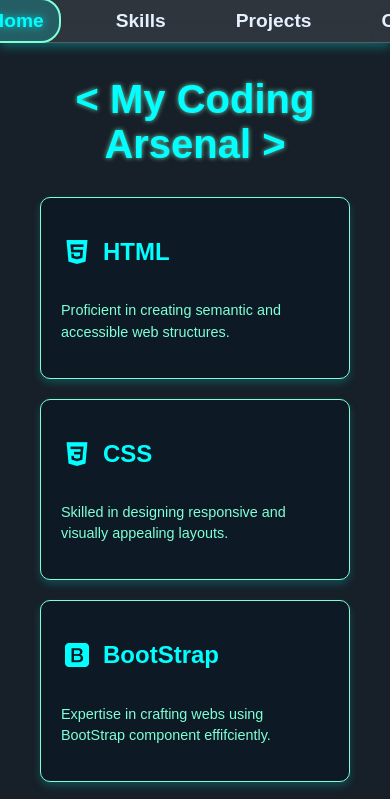
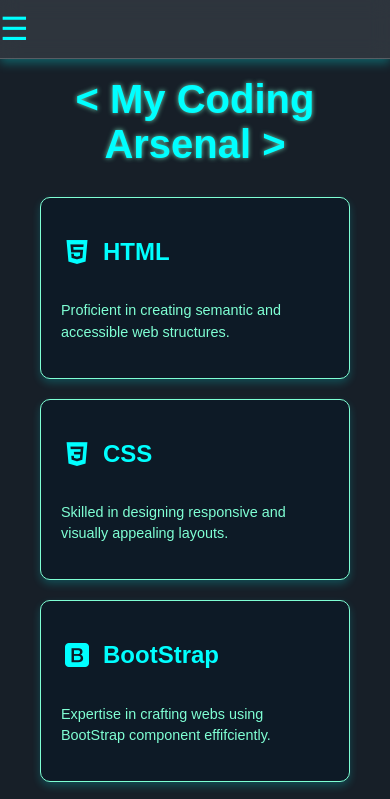
Before and after one commit to Mrunali394/Port, a plain HTML site: page skills.html in a window 390 px wide. Shown: the top 799 px of the page. Drawn offline with nearby package versions, Linux system fonts and the light colour scheme.

Commit message:
Updated CSS and JS files, and modified HTML files

```diff
--- a/CSS/about.css
+++ b/CSS/about.css
@@ -1,4 +1,4 @@
-/* General Styles */
+
 body {
   margin: 0;
   padding: 0;
@@ -11,6 +11,7 @@ body {
   min-height: 100vh;
 }
 
+/* Glass Navbar */
 .glass-navbar {
   position: fixed;
   top: 0;
@@ -22,11 +23,13 @@ body {
   border-bottom: 1px solid rgba(255, 255, 255, 0.2); /* Subtle border */
   z-index: 1000;
   padding: 10px 0;
+  display: flex;
+  justify-content: space-between;
+  align-items: center;
 }
 
 .nav-links {
   display: flex;
-  justify-content: center;
   list-style: none;
   padding: 0;
   margin: 0;
@@ -36,11 +39,7 @@ body {
   margin: 0 20px;
 }
 
-.def {
-  font-size: 1.2em;
-  font-weight: bold;
-  color: #00ffff;
-}
+
 
 .nav-links li a {
   text-decoration: none;
@@ -53,11 +52,43 @@ body {
 }
 
 .nav-links li a:hover {
-  background: rgba(0, 255, 255, 0.2); /* Light glass highlight on hover */
-  color: #00ffff; /* Bright neon effect */
-  text-shadow: 0 0 8px rgba(0, 255, 255, 0.8); /* Glowing text */
+  background: rgba(0, 255, 255, 0.2);
+  color: #00ffff;
+  text-shadow: 0 0 8px rgba(0, 255, 255, 0.8);
   border: solid 2px aquamarine;
 }
+
+/* Hamburger Menu */
+.hamburger {
+  display: none;
+  cursor: pointer;
+  font-size: 2rem;
+  color: #00ffff;
+}
+
+/* Responsive Design */
+@media (max-width: 768px) {
+  .nav-links {
+    display: none; /* Initially hide the menu */
+    flex-direction: column;
+    background: rgba(255, 255, 255, 0.1);
+    position: absolute;
+    top: 60px;
+    right: 0;
+    width: 100%;
+    box-shadow: 0 4px 10px rgba(0, 255, 255, 0.3);
+    border-radius: 0 0 10px 10px;
+  }
+
+  .nav-links.show {
+    display: flex; /* Show the menu when toggled */
+  }
+
+  .hamburger {
+    display: block; /* Show hamburger menu on smaller screens */
+  }
+}
+
 /* About Me Section */
 .about-me-coding {
   text-align: left;
--- a/CSS/contact.css
+++ b/CSS/contact.css
@@ -1,4 +1,4 @@
-/* General Reset */
+
 body, html {
   margin: 0;
   padding: 0;
@@ -8,6 +8,7 @@ body, html {
   overflow: hidden;
 }
 
+/* Glass Navbar */
 .glass-navbar {
   position: fixed;
   top: 0;
@@ -19,11 +20,16 @@ body, html {
   border-bottom: 1px solid rgba(255, 255, 255, 0.2); /* Subtle border */
   z-index: 1000;
   padding: 10px 0;
+  display: flex;
+  justify-content: space-between;
+  align-items: center;
 }
+
+
 
 .nav-links {
   display: flex;
-  justify-content: center;
+
   list-style: none;
   padding: 0;
   margin: 0;
@@ -33,11 +39,7 @@ body, html {
   margin: 0 20px;
 }
 
-.def {
-  font-size: 1.2em;
-  font-weight: bold;
-  color: #00ffff;
-}
+
 
 .nav-links li a {
   text-decoration: none;
@@ -50,10 +52,41 @@ body, html {
 }
 
 .nav-links li a:hover {
-  background: rgba(0, 255, 255, 0.2); /* Light glass highlight on hover */
-  color: #00ffff; /* Bright neon effect */
-  text-shadow: 0 0 8px rgba(0, 255, 255, 0.8); /* Glowing text */
+  background: rgba(0, 255, 255, 0.2);
+  color: #00ffff;
+  text-shadow: 0 0 8px rgba(0, 255, 255, 0.8);
   border: solid 2px aquamarine;
+}
+
+/* Hamburger Menu */
+.hamburger {
+  display: none;
+  cursor: pointer;
+  font-size: 2rem;
+  color: #00ffff;
+}
+
+/* Responsive Design */
+@media (max-width: 768px) {
+  .nav-links {
+    display: none; /* Initially hide the menu */
+    flex-direction: column;
+    background: rgba(255, 255, 255, 0.1);
+    position: absolute;
+    top: 60px;
+    right: 0;
+    width: 100%;
+    box-shadow: 0 4px 10px rgba(0, 255, 255, 0.3);
+    border-radius: 0 0 10px 10px;
+  }
+
+  .nav-links.show {
+    display: flex; /* Show the menu when toggled */
+  }
+
+  .hamburger {
+    display: block; /* Show hamburger menu on smaller screens */
+  }
 }
 
 /* Matrix Effect Background */
--- a/CSS/project.css
+++ b/CSS/project.css
@@ -11,6 +11,7 @@ body {
     min-height: 100vh;
   }
 
+  /* Glass Navbar */
 .glass-navbar {
   position: fixed;
   top: 0;
@@ -22,11 +23,13 @@ body {
   border-bottom: 1px solid rgba(255, 255, 255, 0.2); /* Subtle border */
   z-index: 1000;
   padding: 10px 0;
+  display: flex;
+  justify-content: space-between;
+  align-items: center;
 }
 
 .nav-links {
   display: flex;
-    justify-content: center;
   list-style: none;
   padding: 0;
   margin: 0;
@@ -34,12 +37,6 @@ body {
 
 .nav-links li {
   margin: 0 20px;
-  }
-
-  .def {
-    font-size: 1.2em;
-    font-weight: bold;
-    color: #00ffff;
 }
 
 .nav-links li a {
@@ -53,10 +50,41 @@ body {
 }
 
 .nav-links li a:hover {
-    background: rgba(0, 255, 255, 0.2); /* Light glass highlight on hover */
-    color: #00ffff; /* Bright neon effect */
-    text-shadow: 0 0 8px rgba(0, 255, 255, 0.8); /* Glowing text */
+  background: rgba(0, 255, 255, 0.2);
+  color: #00ffff;
+  text-shadow: 0 0 8px rgba(0, 255, 255, 0.8);
   border: solid 2px aquamarine;
+}
+
+/* Hamburger Menu */
+.hamburger {
+  display: none;
+  cursor: pointer;
+  font-size: 2rem;
+  color: #00ffff;
+}
+
+/* Responsive Design */
+@media (max-width: 768px) {
+  .nav-links {
+    display: none; /* Initially hide the menu */
+    flex-direction: column;
+    background: rgba(255, 255, 255, 0.1);
+    position: absolute;
+    top: 60px;
+    right: 0;
+    width: 100%;
+    box-shadow: 0 4px 10px rgba(0, 255, 255, 0.3);
+    border-radius: 0 0 10px 10px;
+  }
+
+  .nav-links.show {
+    display: flex; /* Show the menu when toggled */
+  }
+
+  .hamburger {
+    display: block; /* Show hamburger menu on smaller screens */
+  }
 }
 
   /* Debugger Container */
--- a/CSS/skills.css
+++ b/CSS/skills.css
@@ -1,4 +1,3 @@
-/* General Styling */
 body {
   margin: 0;
   font-family: 'Poppins', sans-serif;
@@ -6,6 +5,7 @@ body {
   color: cyan;
 }
 
+/* Glass Navbar */
 .glass-navbar {
   position: fixed;
   top: 0;
@@ -17,11 +17,13 @@ body {
   border-bottom: 1px solid rgba(255, 255, 255, 0.2); /* Subtle border */
   z-index: 1000;
   padding: 10px 0;
+  display: flex;
+  justify-content: space-between;
+  align-items: center;
 }
 
 .nav-links {
   display: flex;
-  justify-content: center;
   list-style: none;
   padding: 0;
   margin: 0;
@@ -29,12 +31,6 @@ body {
 
 .nav-links li {
   margin: 0 20px;
-}
-
-.def {
-  font-size: 1.2em;
-  font-weight: bold;
-  color: #00ffff;
 }
 
 .nav-links li a {
@@ -48,11 +44,43 @@ body {
 }
 
 .nav-links li a:hover {
-  background: rgba(0, 255, 255, 0.2); /* Light glass highlight on hover */
-  color: #00ffff; /* Bright neon effect */
-  text-shadow: 0 0 8px rgba(0, 255, 255, 0.8); /* Glowing text */
+  background: rgba(0, 255, 255, 0.2);
+  color: #00ffff;
+  text-shadow: 0 0 8px rgba(0, 255, 255, 0.8);
   border: solid 2px aquamarine;
 }
+
+/* Hamburger Menu */
+.hamburger {
+  display: none;
+  cursor: pointer;
+  font-size: 2rem;
+  color: #00ffff;
+}
+
+/* Responsive Design */
+@media (max-width: 768px) {
+  .nav-links {
+    display: none; /* Initially hide the menu */
+    flex-direction: column;
+    background: rgba(255, 255, 255, 0.1);
+    position: absolute;
+    top: 60px;
+    right: 0;
+    width: 100%;
+    box-shadow: 0 4px 10px rgba(0, 255, 255, 0.3);
+    border-radius: 0 0 10px 10px;
+  }
+
+  .nav-links.show {
+    display: flex; /* Show the menu when toggled */
+  }
+
+  .hamburger {
+    display: block; /* Show hamburger menu on smaller screens */
+  }
+}
+
 
 .skills-section {
   text-align: center;
--- a/CSS/style.css
+++ b/CSS/style.css
@@ -1,4 +1,4 @@
-/* General Reset */
+
 * {
   margin: 0;
   padding: 0;
--- a/JS/about.js
+++ b/JS/about.js
@@ -27,3 +27,8 @@ document.getElementById('toggle-extra').addEventListener('click', () => {
     alert('Thank you for reaching out! Your message has been sent.');
     e.target.reset();
   });
+
+  function toggleMenu() {
+    const navLinks = document.querySelector('.nav-links');
+    navLinks.classList.toggle('show');
+  }
--- a/JS/blog.js
+++ b/JS/blog.js
@@ -11,3 +11,8 @@ function toggleBlogContent(header) {
       arrow.style.transform = 'rotate(90deg)';
     }
   }
+
+  function toggleMenu() {
+    const navLinks = document.querySelector('.nav-links');
+    navLinks.classList.toggle('show');
+  }
--- a/JS/contact.js
+++ b/JS/contact.js
@@ -23,3 +23,8 @@ function draw() {
 }
 
 setInterval(draw, 30);
+
+function toggleMenu() {
+  const navLinks = document.querySelector('.nav-links');
+  navLinks.classList.toggle('show');
+}
--- a/JS/project.js
+++ b/JS/project.js
@@ -11,3 +11,8 @@ function toggleDetails(header) {
       arrow.style.transform = 'rotate(90deg)';
     }
   }
+
+  function toggleMenu() {
+    const navLinks = document.querySelector('.nav-links');
+    navLinks.classList.toggle('show');
+  }
--- a/JS/script.js
+++ b/JS/script.js
@@ -0,0 +1 @@
+// This file is currently empty as the hamburger menu functionality has been removed.
--- a/skills.html
+++ b/skills.html
@@ -6,8 +6,7 @@
     <title>My Skillset</title>
     <link
       href="https://unpkg.com/boxicons@2.1.4/css/boxicons.min.css"
-      rel="stylesheet"
-    />
+      rel="stylesheet" />
     <link rel="stylesheet" href="./CSS/skills.css" />
   </head>
   <body>
@@ -20,6 +19,10 @@
         <li><a href="projects.html">Projects</a></li>
         <li><a href="contact.html">Contact</a></li>
       </ul>
+      <div class="hamburger" onclick="toggleMenu()">
+        &#9776; <!-- Unicode for hamburger icon -->
+      </div>
+
     </nav>
     <div class="skills-section">
       <h1 class="title">< My Coding Arsenal ></h1>
@@ -46,7 +49,8 @@
             <i class='bx bxl-bootstrap'></i>
             <h2>BootStrap</h2>
           </div>
-          <p>Expertise in crafting webs using BootStrap component effifciently.</p>
+          <p>Expertise in crafting webs using BootStrap component
+            effifciently.</p>
         </div>
 
         <div class="skill-card">
@@ -63,7 +67,7 @@
             <h2>React</h2>
           </div>
           <p>
-           creating reusable UI components and managing state using React.
+            creating reusable UI components and managing state using React.
           </p>
         </div>
 
```
Also changed, not shown: about.html (+4 -0 lines), contact.html (+4 -0 lines), projects.html (+4 -0 lines). Lines whose indentation alone changed are shown as unchanged.
